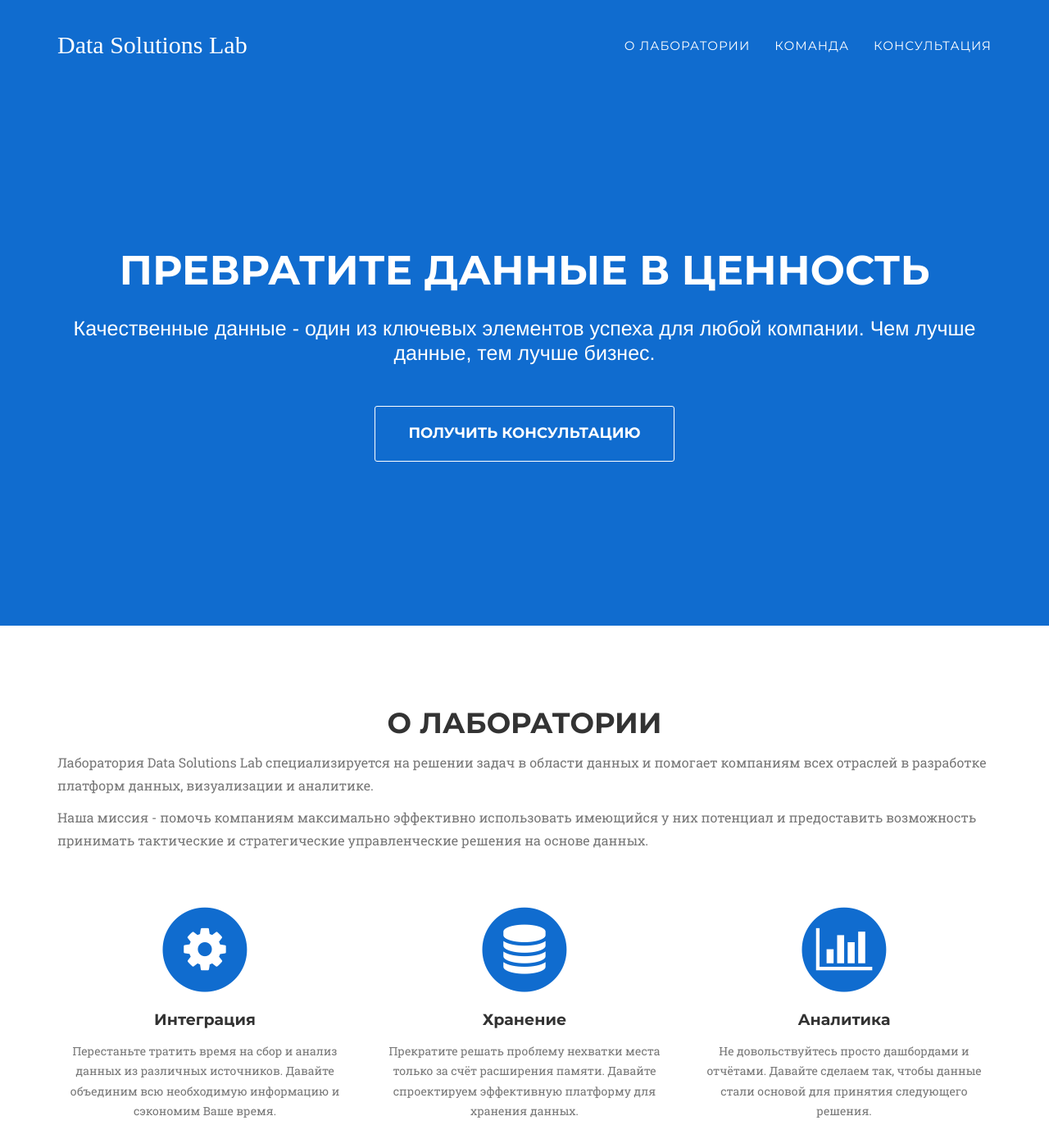
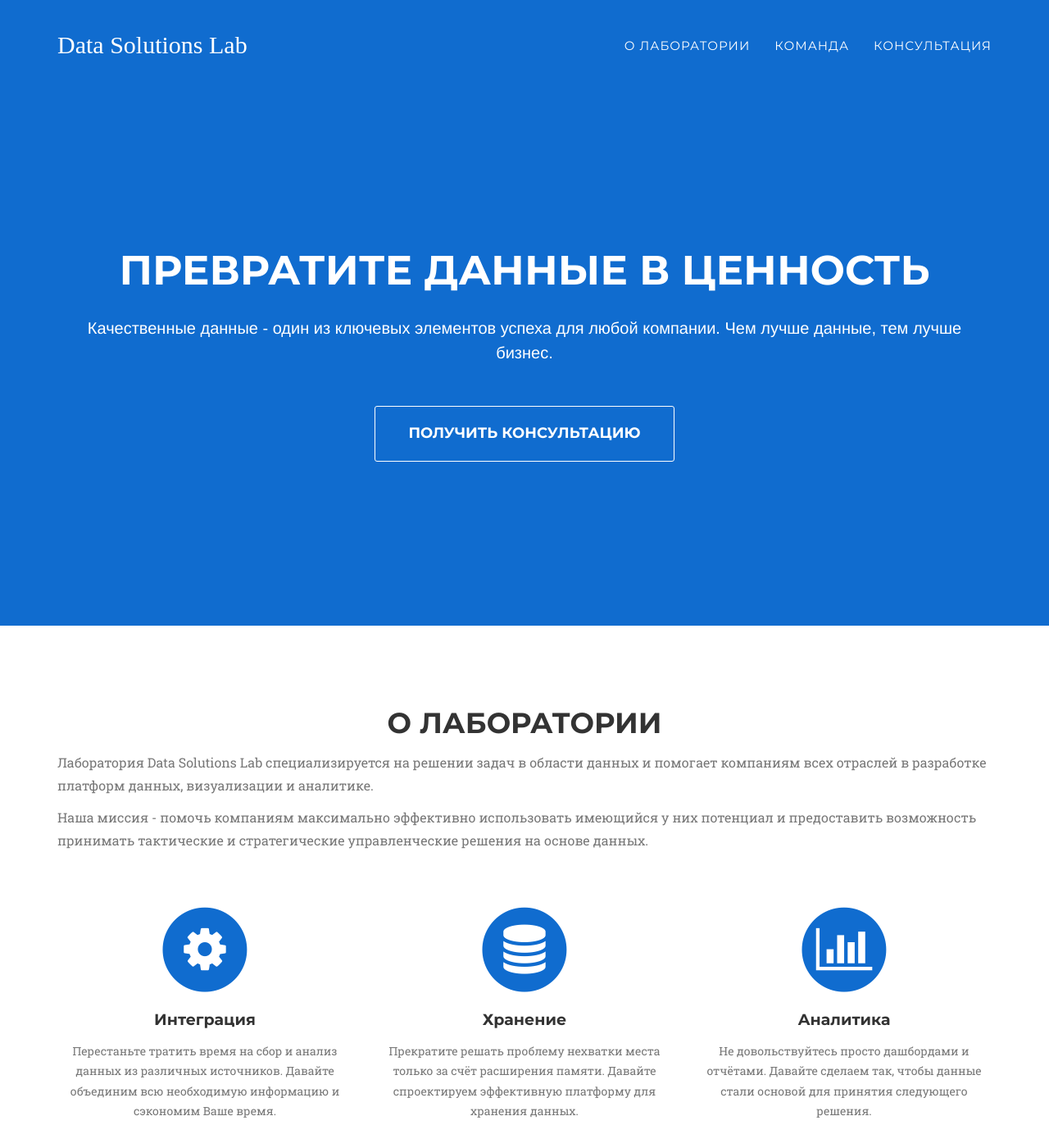
Before and after one commit to techwritex/datasolutionslab, a Jekyll site: the page built from index.html, in a window 1280 px wide and 1400 px high. Shown: the whole window at 82% size. Built offline with Jekyll 4.4.1, drawn with Linux system fonts in a browser that asks for light colours; some web fonts are replaced.

Commit message:
v 0.1.80

```diff
--- a/_includes/css/agency.css
+++ b/_includes/css/agency.css
@@ -321,12 +321,12 @@ header .intro-text .intro-heading {
     }
 
     header .intro-text .intro-lead-in {
-        margin-bottom: 25px;
+        /* margin-bottom: 25px; */
         font-family: {{ site.data.template.font.secondary }};
         /* font-size: 40px;
         font-style: italic;
         line-height: 40px; */
-        font-size: 25px;
+        font-size: 20px;
         line-height: 30px;
         margin-bottom: 50px;
     }
```
